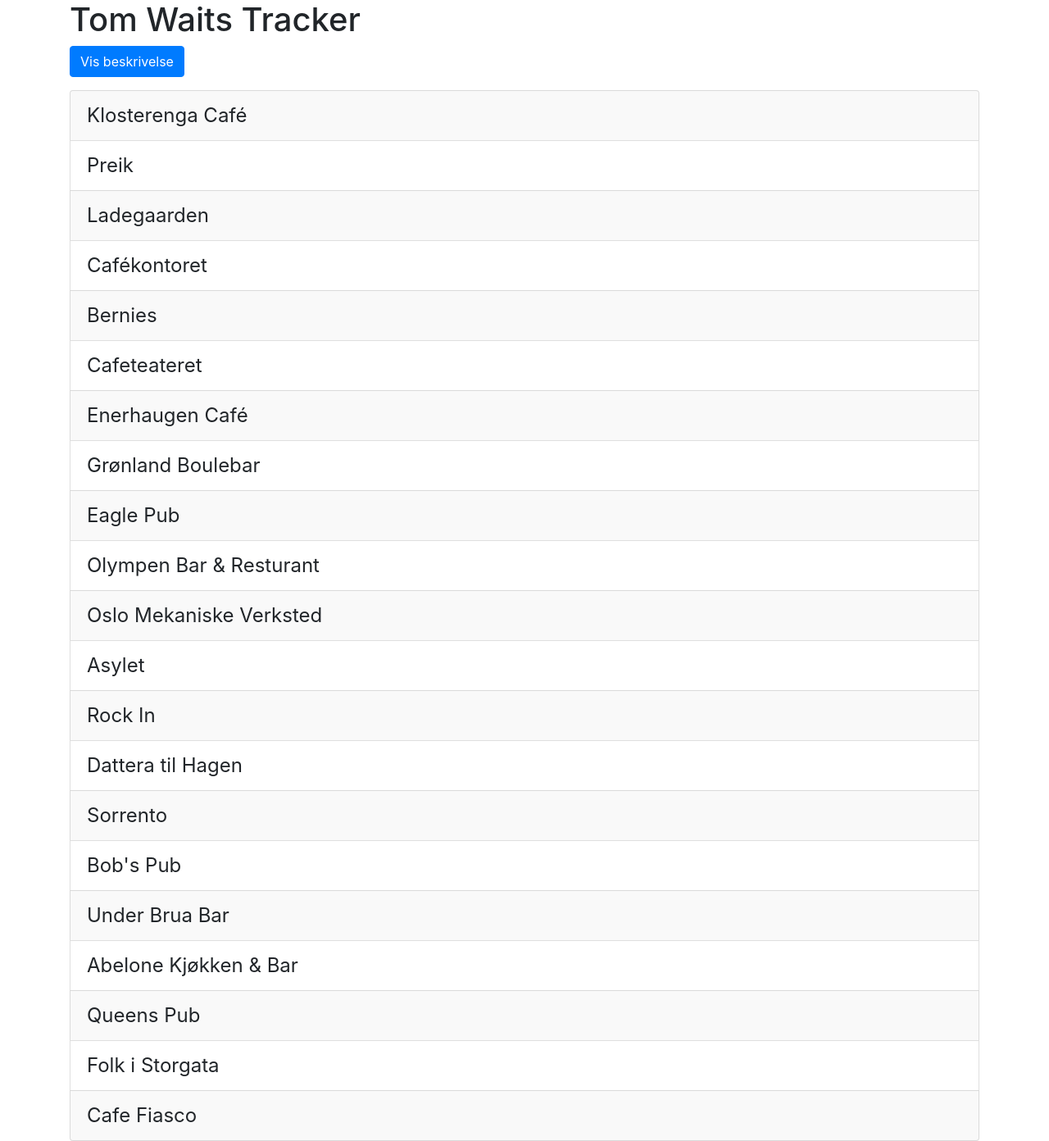
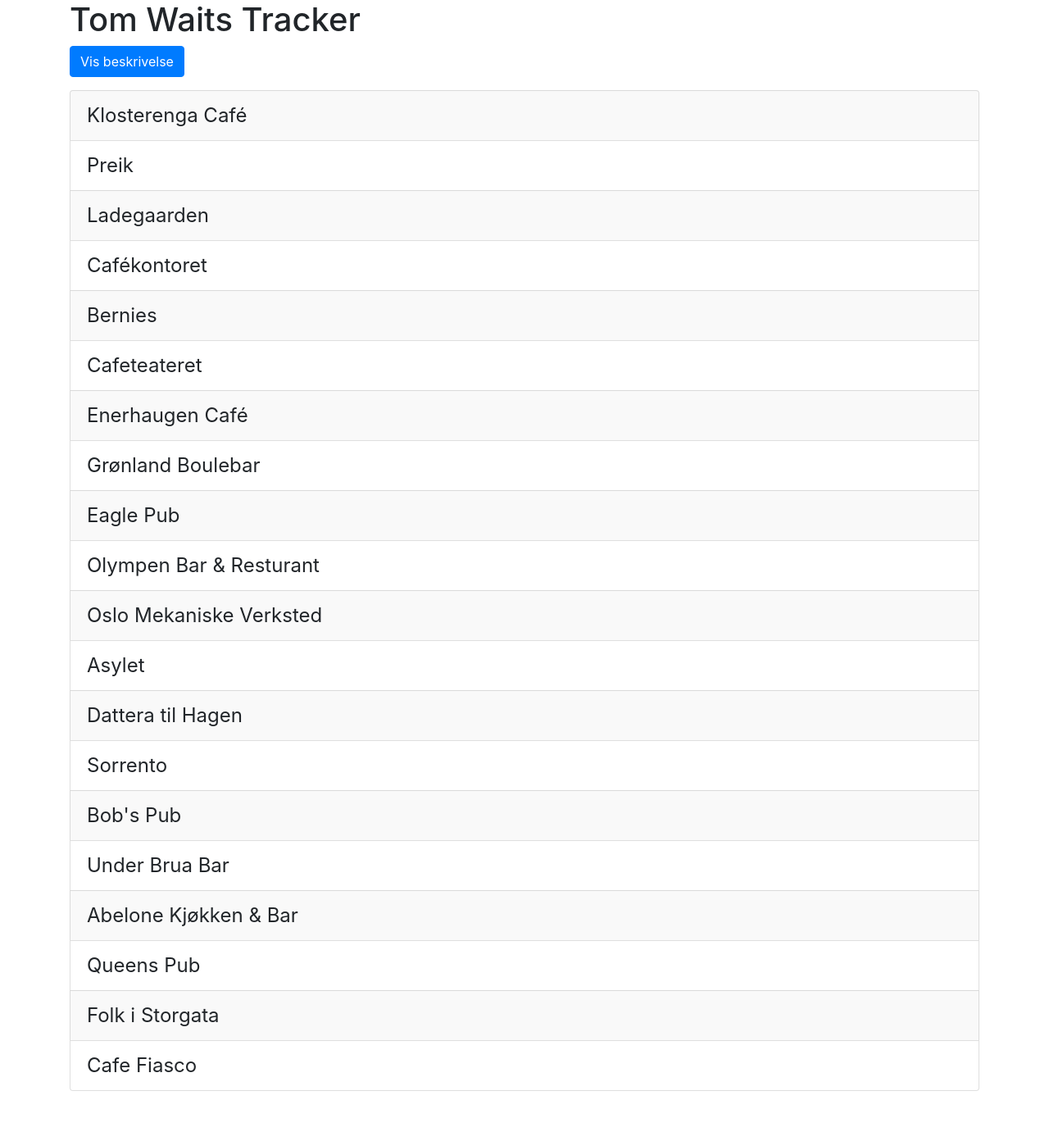
Before and after one commit to kusma/tom-waits, a Jekyll site: the page built from index.md, in a window 1280 px wide. Shown: the whole page at 82% size. Built offline with Jekyll 4.4.1, drawn with Linux system fonts in a browser that asks for light colours; our own code applies the rules of GitHub Pages for plain Markdown files; after the commit the page ends 1331 px from its top, so only the background shows below that.

Commit message:
Update bars.yml

```diff
--- a/_data/bars.yml
+++ b/_data/bars.yml
@@ -22,8 +22,6 @@
   id: oslo-mek
 - name: Asylet
   id: asylet
-- name: Rock In
-  id: rock-in
 - name: Dattera til Hagen
   id: dattera
 - name: Sorrento
```
